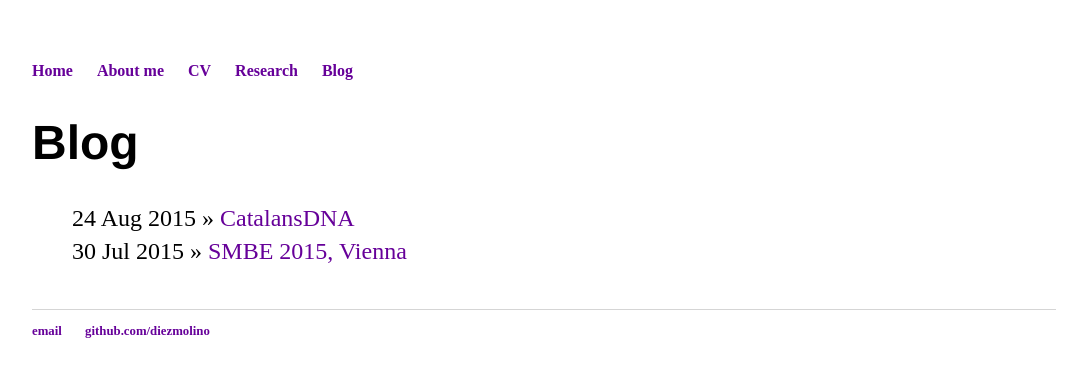
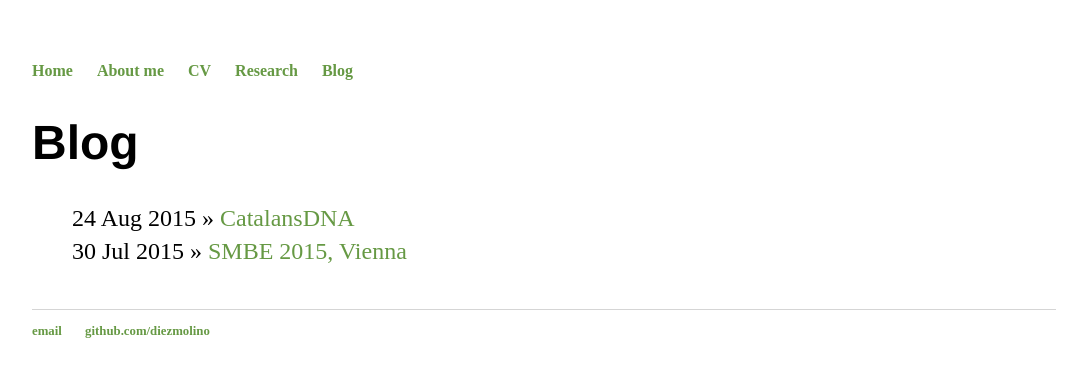
Before and after one commit to DiezMolino/diezmolino.github.io, a Jekyll site: the page built from blog/index.html, in a window 1280 px wide. Shown: the top 377 px of the page, without its empty margins (96-1183 px from the left). Built offline with Jekyll 4.4.1, drawn with Linux system fonts in a browser that asks for light colours.

Commit message:
Update main.css

```diff
--- a/css/main.css
+++ b/css/main.css
@@ -16,7 +16,7 @@ nav ul li, footer ul li {
 }
 a {
     text-decoration: none;
-    color: #660099;
+    color: #669944;
 }
 a:hover {
     text-decoration: underline;
```
